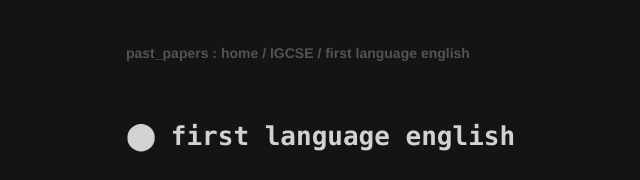
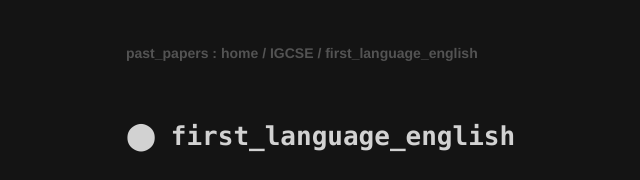
Before and after one commit to scr1pted-0/past-papers, a plain HTML site: page pages/0500/0500.html in a window 1280 px wide. Shown: the top 180 px of the page, 122-762 px from the left. Drawn offline with Linux system fonts and the light colour scheme.

Commit message:
Update 0500.html

```diff
--- a/pages/0500/0500.html
+++ b/pages/0500/0500.html
@@ -46,10 +46,10 @@
 
 <body>
 <!-- Navigation Links -->
-<h4>past_papers : <a href="../../index.html" target="_self">home</a> / <a href="../home/igcse_home.html" target="_self">IGCSE</a> / <a href="0500.html" target="_self">first language english</a></h4>
+<h4>past_papers : <a href="../../index.html" target="_self">home</a> / <a href="../home/igcse_home.html" target="_self">IGCSE</a> / <a href="0500.html" target="_self">first_language_english</a></h4>
 
 <!-- TEXT EDITOR-->
-<h1 id="toggleHeader"><span>⬤</span> <span id="editableText">first language english</span></h1>
+<h1 id="toggleHeader"><span>⬤</span> <span id="editableText">first_language_english</span></h1>
 <!--____________-->
 
 <!-- Table of Years and Last Updated Dates -->
```
